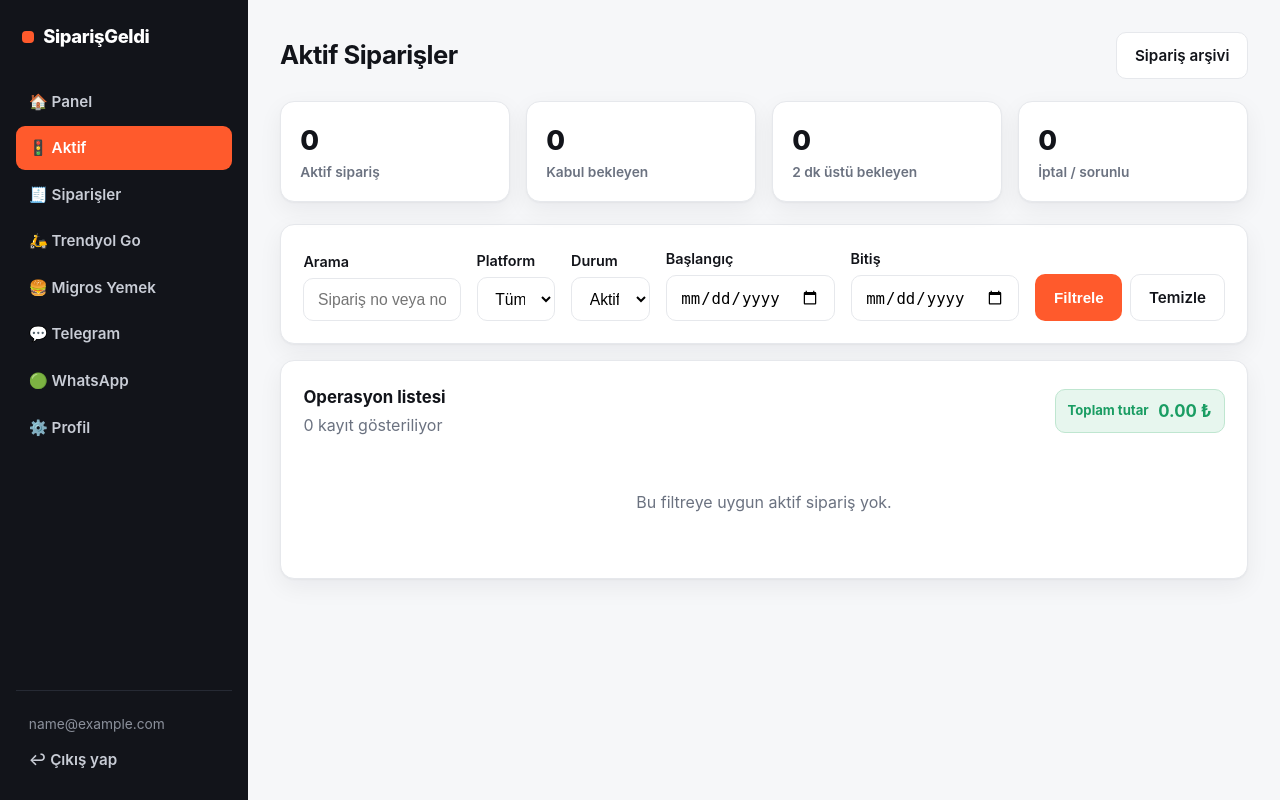
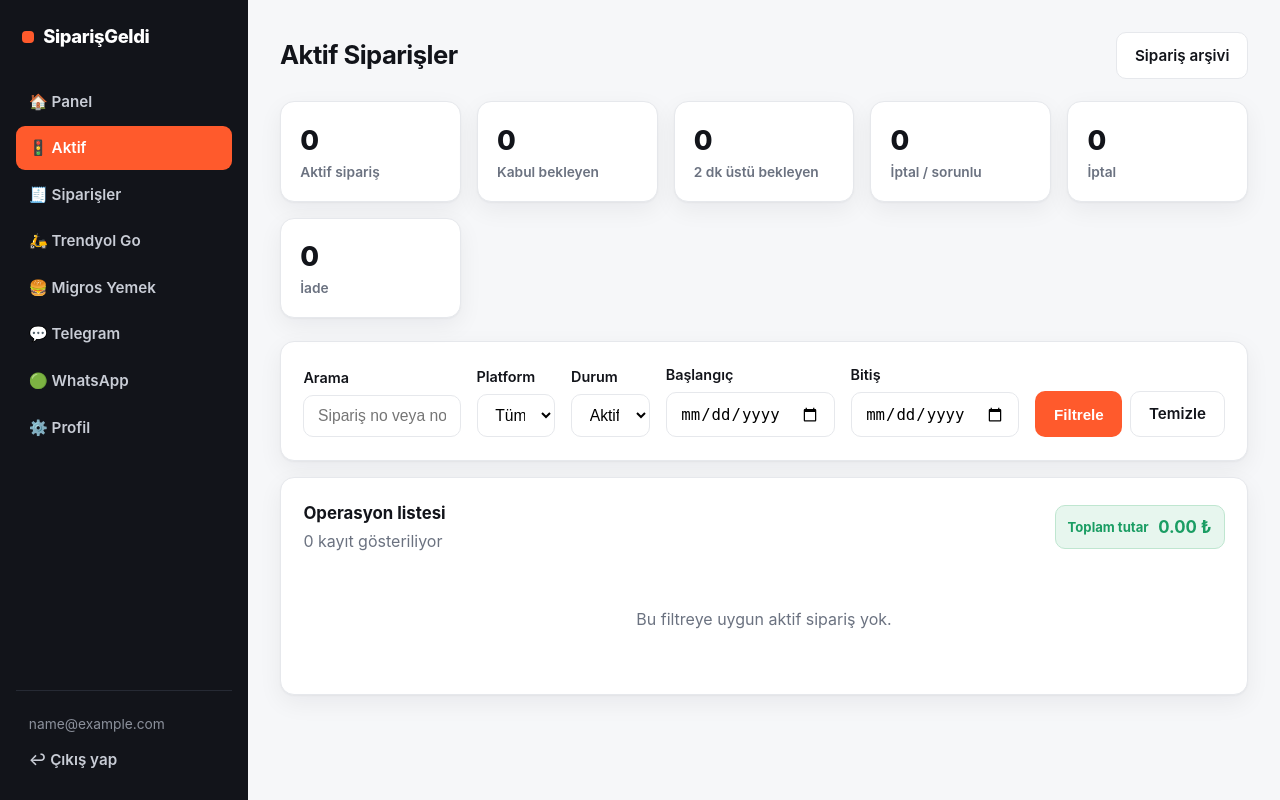
Before and after one commit to canakboyraz/siparisgeldi, a Flask app: page /panel/aktif-siparisler in a window 1280 px wide. Run offline with Flask 3, Linux system fonts and the light colour scheme; the visitor is signed in with stand-in values (Sample User, id 1); data that the repository does not hold is empty.

Commit message:
Add active order total filters

```diff
--- a/routes/dashboard.py
+++ b/routes/dashboard.py
@@ -15,7 +15,9 @@ dashboard_bp = Blueprint("dashboard", __name__)
 PENDING_STATUSES = {"Created", "NEW_PENDING", "Pending", "New"}
 PREPARING_STATUSES = {"Picking", "Invoiced", "Approved", "Prepared"}
 DELIVERY_STATUSES = {"Shipped", "Delivery", "OnDelivery", "On_Delivery"}
-PROBLEM_STATUSES = {"Cancelled", "UnSupplied", "Rejected", "Refunded", "Returned"}
+CANCELLED_STATUSES = {"Cancelled", "UnSupplied", "Rejected"}
+REFUNDED_STATUSES = {"Refunded", "Returned"}
+PROBLEM_STATUSES = CANCELLED_STATUSES | REFUNDED_STATUSES
 DONE_STATUSES = {"Delivered", "Completed"}
 ACTIVE_EXCLUDED_STATUSES = PROBLEM_STATUSES | DONE_STATUSES
 UNACCEPTED_WARNING_SECONDS = 120
@@ -284,15 +286,11 @@ def active_orders():
     base_query = _apply_active_common_filters(base_query, platform, search, date_from, date_to)
     query = base_query
 
-    status_filter = _status_filter(status_group)
-    if status_filter["include"]:
-        query = query.filter(Order.status.in_(sorted(status_filter["include"])))
-    if status_filter["exclude"]:
-        query = query.filter(or_(Order.status.is_(None), ~Order.status.in_(sorted(status_filter["exclude"]))))
+    now = datetime.utcnow()
+    query = _apply_status_group_filter(query, status_group, now)
 
     filtered_total = query.with_entities(func.coalesce(func.sum(Order.total_price), 0)).scalar() or 0
     orders_paged = query.order_by(Order.created_at.desc()).paginate(page=page, per_page=30, error_out=False)
-    now = datetime.utcnow()
     rows = [_active_order_row(order, now) for order in orders_paged.items]
 
     all_user_orders = base_query.with_entities(Order.status, Order.created_at).all()
@@ -339,6 +337,19 @@ def _apply_active_common_filters(query, platform: str, search: str, date_from: s
     return query
 
 
+def _apply_status_group_filter(query, group: str, now: datetime):
+    if group == "geciken":
+        warning_before = now - timedelta(seconds=UNACCEPTED_WARNING_SECONDS)
+        return query.filter(Order.status.in_(sorted(PENDING_STATUSES)), Order.created_at <= warning_before)
+
+    status_filter = _status_filter(group)
+    if status_filter["include"]:
+        query = query.filter(Order.status.in_(sorted(status_filter["include"])))
+    if status_filter["exclude"]:
+        query = query.filter(or_(Order.status.is_(None), ~Order.status.in_(sorted(status_filter["exclude"]))))
+    return query
+
+
 def _parse_date_start(value: str):
     if not value:
         return None
@@ -362,6 +373,10 @@ def _status_filter(group: str) -> dict:
         return {"include": DELIVERY_STATUSES, "exclude": set()}
     if group == "sorunlu":
         return {"include": PROBLEM_STATUSES, "exclude": set()}
+    if group == "iptal":
+        return {"include": CANCELLED_STATUSES, "exclude": set()}
+    if group == "iade":
+        return {"include": REFUNDED_STATUSES, "exclude": set()}
     if group == "tamamlanan":
         return {"include": DONE_STATUSES, "exclude": set()}
     if group == "tumu":
@@ -373,9 +388,12 @@ def _status_group_options() -> list:
     return [
         ("aktif", "Aktif"),
         ("bekleyen", "Kabul bekleyen"),
+        ("geciken", "Kabul geciken"),
         ("hazirlaniyor", "Hazırlanıyor"),
         ("yolda", "Yolda"),
         ("sorunlu", "Sorunlu"),
+        ("iptal", "İptal"),
+        ("iade", "İade"),
         ("tamamlanan", "Tamamlanan"),
         ("tumu", "Tümü"),
     ]
@@ -393,11 +411,25 @@ def _active_order_row(order: Order, now: datetime) -> dict:
 
 
 def _active_order_counts(orders: list, now: datetime) -> dict:
-    counts = {"active": 0, "pending": 0, "preparing": 0, "delivery": 0, "problem": 0, "done": 0, "warning": 0}
+    counts = {
+        "active": 0,
+        "pending": 0,
+        "preparing": 0,
+        "delivery": 0,
+        "problem": 0,
+        "cancelled": 0,
+        "refunded": 0,
+        "done": 0,
+        "warning": 0,
+    }
     for order in orders:
         group = _order_group(order.status)
         if group in counts:
             counts[group] += 1
+        if order.status in CANCELLED_STATUSES:
+            counts["cancelled"] += 1
+        if order.status in REFUNDED_STATUSES:
+            counts["refunded"] += 1
         if order.status not in ACTIVE_EXCLUDED_STATUSES:
             counts["active"] += 1
         if _active_order_row(order, now)["is_unaccepted_warning"]:
--- a/templates/dashboard/active_orders.html
+++ b/templates/dashboard/active_orders.html
@@ -13,11 +13,17 @@
   <a class="stat stat-link" href="{{ url_for('dashboard.active_orders', durum='bekleyen', platform=filters.platform, q=filters.q, date_from=filters.date_from, date_to=filters.date_to) }}">
     <div class="v">{{ counts.pending }}</div><div class="l">Kabul bekleyen</div>
   </a>
-  <a class="stat stat-link {{ 'danger' if counts.warning else '' }}" href="{{ url_for('dashboard.active_orders', durum='bekleyen', platform=filters.platform, q=filters.q, date_from=filters.date_from, date_to=filters.date_to) }}">
+  <a class="stat stat-link {{ 'danger' if counts.warning else '' }}" href="{{ url_for('dashboard.active_orders', durum='geciken', platform=filters.platform, q=filters.q, date_from=filters.date_from, date_to=filters.date_to) }}">
     <div class="v">{{ counts.warning }}</div><div class="l">2 dk üstü bekleyen</div>
   </a>
   <a class="stat stat-link" href="{{ url_for('dashboard.active_orders', durum='sorunlu', platform=filters.platform, q=filters.q, date_from=filters.date_from, date_to=filters.date_to) }}">
     <div class="v">{{ counts.problem }}</div><div class="l">İptal / sorunlu</div>
+  </a>
+  <a class="stat stat-link" href="{{ url_for('dashboard.active_orders', durum='iptal', platform=filters.platform, q=filters.q, date_from=filters.date_from, date_to=filters.date_to) }}">
+    <div class="v">{{ counts.cancelled }}</div><div class="l">İptal</div>
+  </a>
+  <a class="stat stat-link" href="{{ url_for('dashboard.active_orders', durum='iade', platform=filters.platform, q=filters.q, date_from=filters.date_from, date_to=filters.date_to) }}">
+    <div class="v">{{ counts.refunded }}</div><div class="l">İade</div>
   </a>
 </div>
 
```
